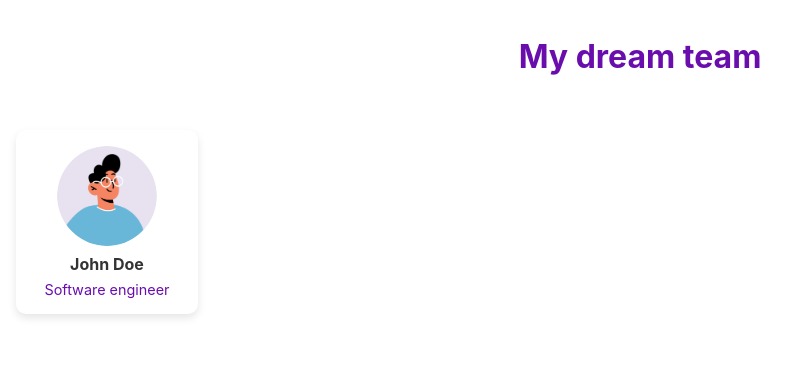
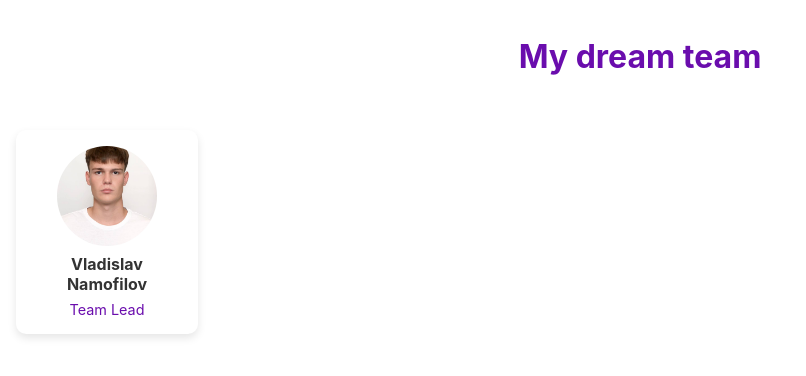
Before and after one commit to nam1kkk/MyDreamTeam, a React (Create React App) app: page / in a window 1280 px wide. Shown: the top 376 px of the page, without its empty margins (0-806 px from the left). Built offline with nearby package versions, Linux system fonts and the light colour scheme.

Commit message:
team lead card added

```diff
--- a/src/components/Body.js
+++ b/src/components/Body.js
@@ -1,15 +1,21 @@
 import React from "react";
+
+const Card = ({ name, position, photo }) => {
+  return (
+    <div style={styles.card}>
+      <img src={photo} alt={name} style={styles.photo} />
+      <div style={styles.textContainer}>
+        <h2 style={styles.name}>{name}</h2>
+        <p style={styles.position}>{position}</p>
+      </div>
+    </div>
+  );
+};
 
 const Body = () => {
   return (
     <main style={styles.body}>
-      <div style={styles.card}>
-        <img src={"/avatar-default.png"} alt="John Doe" style={styles.photo} />
-        <div style={styles.textContainer}>
-          <h2 style={styles.name}>John Doe</h2>
-          <p style={styles.position}>Software engineer</p>
-        </div>
-      </div>
+      <Card name="Vladislav Namofilov" position="Team Lead" photo="/vladislavNamofilov.png" />
     </main>
   );
 };
```
Also changed, not shown: public/vladislavNamofilov.png (added), 1 other file (tests, documents, lock files or other folders).
